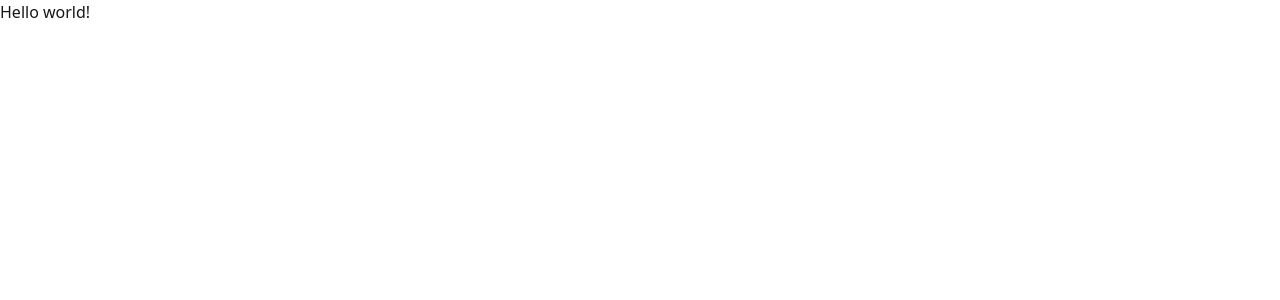
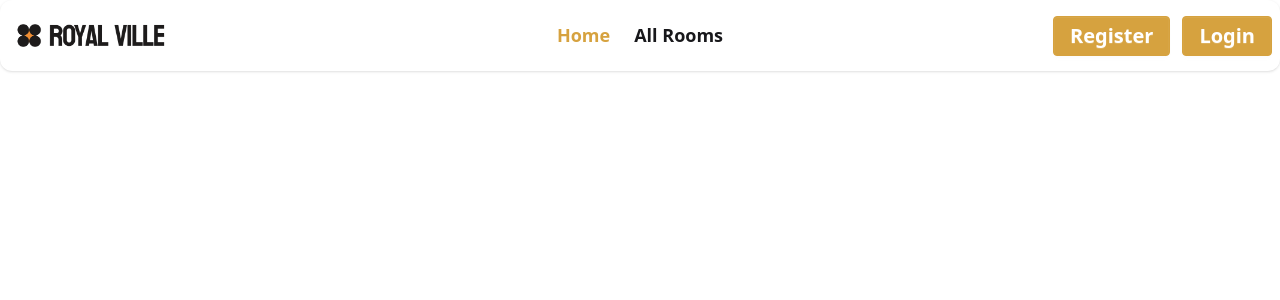
Before and after one commit to mariyamnavila/royal-ville-client, a React (Vite) app: page / in a window 1280 px wide. Shown: the top 300 px of the page. Built offline with nearby package versions, Linux system fonts and the light colour scheme.

Commit message:
added navbar

```diff
--- /dev/null
+++ b/src/Pages/Home/Home.jsx
@@ -0,0 +1,12 @@
+import Navbar from "./Navbar";
+
+
+const Home = () => {
+    return (
+        <div>
+            <Navbar></Navbar>
+        </div>
+    );
+};
+
+export default Home;
--- /dev/null
+++ b/src/Pages/Home/Navbar.jsx
@@ -0,0 +1,137 @@
+import { Link, NavLink } from "react-router-dom";
+import logo from '../../assets/royal-ville-logo.png';
+
+const Navbar = () => {
+
+    const links = <>
+        <li><NavLink to={'/'} className={'font-semibold text-[18px]'}>Home</NavLink></li>
+        <li><NavLink to={'/allRecipes'} className={'font-semibold text-[18px]'}>All Rooms</NavLink></li>
+        {/* {
+            user ? (
+                <>
+                    <li><NavLink to={'/addRecipes'} className={'font-semibold text-[18px]'}>Add Recipes</NavLink></li>
+                </>
+            ) : (
+                <>
+                </>
+            )
+        } */}
+    </>
+
+    const buttons = <>
+        <div>
+            {/* {
+                user ? (
+                    <div className="dropdown dropdown-end">
+                        <div tabIndex={0} role="button" className=""><img className='w-10 h-10 rounded-full mr-4' src={user.photoURL} alt={user.displayName} /></div>
+                        <ul tabIndex="-1" className="dropdown-content menu bg-base-100 rounded-box z-1 w-52 p-2 shadow-sm">
+                            <li className='text-center text-2xl font-semibold'>{user.displayName}</li>
+                            <li className='text-center'><button onClick={() => handleLogOut()} className="btn relative overflow-hidden group bg-[#c30a00] border border-[#c30a00] text-xl text-white
+                    ">
+                                <span className="absolute inset-0 bg-[#008000] transform scale-0 group-hover:scale-100 transition-transform duration-300 ease-out origin-center"></span>
+                                <span className="relative z-10">Log Out</span>
+                            </button></li>
+                        </ul>
+                    </div>
+                ) : ( */}
+            <div className="mt-4">
+                <Link to={'/register'}>
+                    <button className="btn relative overflow-hidden group bg-[#D6A23F] border border-[#D6A23F] text-xl text-white mr-3">
+                        <span className="
+                                    absolute inset-0 bg-[#1A1A1A] transform scale-y-0 transition-transform duration-300 ease-out origin-center rotate-120 group-hover:scale-y-300 "></span>
+                        <span className="relative z-10">Register</span>
+                    </button>
+                </Link>
+                <Link to={'/login'}>
+                    <button className="btn relative overflow-hidden group bg-[#D6A23F] border border-[#D6A23F] text-xl text-white">
+                        <span className="
+                                    absolute inset-0 bg-[#1A1A1A] transform scale-y-0 transition-transform duration-300 ease-out origin-center rotate-120 group-hover:scale-y-250"></span>
+                        <span className="relative z-10">Login</span>
+                    </button>
+                </Link>
+            </div>
+            {/* )
+            } */}
+        </div>
+    </>;
+
+    return (
+        <div className='max-w-7xl mx-auto' id='home'>
+            <div className="navbar bg-base-100 shadow-sm drawer-end rounded-xl">
+                <input id="my-drawer-2" type="checkbox" className="drawer-toggle" />
+                <div className="drawer-side z-30">
+                    <label htmlFor="my-drawer-2" aria-label="close sidebar" className="drawer-overlay"></label>
+                    <div className="menu bg-base-100 min-h-full w-80 p-4">
+                        {/* Sidebar content here */}
+                        {links}
+                        {buttons}
+                    </div>
+                </div>
+                <div className="navbar-start">
+                    <img className='w-[150px] ml-2' src={logo} alt="" />
+                </div>
+                <div className="navbar-center hidden lg:flex">
+                    <ul className="menu menu-horizontal px-1">
+                        {links}
+                    </ul>
+                </div>
+                <div className="navbar-end">
+                    {/* {
+                        user ? (
+                            <div className='lg:flex hidden'>
+                                <div className="dropdown dropdown-end">
+                                    <div tabIndex={0} role="button" className=""><img className='w-10 h-10 rounded-full mr-4' src={user.photoURL} alt={user.displayName} /></div>
+                                    <ul tabIndex="-1" className="dropdown-content menu bg-base-100 rounded-box z-1 w-52 p-2 shadow-sm">
+                                        <li className='text-center text-2xl font-semibold'>{user.displayName}</li>
+                                        <li className='text-center'><button onClick={() => handleLogOut()} className="btn relative overflow-hidden group bg-[#c30a00] border border-[#c30a00] text-xl text-white
+                    ">
+
+                                            <span className="absolute inset-0 bg-[#008000] transform scale-0 group-hover:scale-100 transition-transform duration-300 ease-out origin-center"></span>
+                                            <span className="relative z-10">Log Out</span>
+                                        </button></li>
+                                    </ul>
+                                </div>
+                            </div>
+                        ) : ( */}
+                    <div className='lg:block hidden '>
+                        <Link to={'/register'}>
+                            <button className="btn relative overflow-hidden group bg-[#D6A23F] border border-[#D6A23F] text-xl text-white mr-3">
+                                <span className="
+                                    absolute inset-0 bg-[#1A1A1A] transform scale-y-0 transition-transform duration-300 ease-out origin-center rotate-120 group-hover:scale-y-300 "></span>
+                                <span className="relative z-10">Register</span>
+                            </button>
+                        </Link>
+                        <Link to={'/login'}>
+                            <button className="btn relative overflow-hidden group bg-[#D6A23F] border border-[#D6A23F] text-xl text-white">
+                                <span className="
+                                    absolute inset-0 bg-[#1A1A1A] transform scale-y-0 transition-transform duration-300 ease-out origin-center rotate-120 group-hover:scale-y-250"></span>
+                                <span className="relative z-10">Login</span>
+                            </button>
+                        </Link>
+                    </div>
+                    {/* )
+                    } */}
+                    <div className="flex-none lg:hidden">
+                        <label htmlFor="my-drawer-2" aria-label="open sidebar" className="btn btn-square btn-ghost">
+                            <svg
+                                xmlns="http://www.w3.org/2000/svg"
+                                fill="none"
+                                viewBox="0 0 24 24"
+                                className="inline-block h-6 w-6 stroke-current"
+                            >
+                                <path
+                                    strokeLinecap="round"
+                                    strokeLinejoin="round"
+                                    strokeWidth="2"
+                                    d="M4 6h16M4 12h16M4 18h16"
+                                ></path>
+                            </svg>
+                        </label>
+                    </div>
+                </div>
+            </div>
+        </div>
+    );
+};
+
+export default Navbar;
--- a/src/index.css
+++ b/src/index.css
@@ -1,2 +1,6 @@
 @import "tailwindcss";
 @plugin "daisyui";
+
+.active {
+  color: #D6A23F;
+}
--- /dev/null
+++ b/src/layouts/RootLayout.jsx
@@ -0,0 +1,12 @@
+import { Outlet } from "react-router-dom";
+
+
+const RootLayout = () => {
+    return (
+        <div>
+            <Outlet></Outlet>
+        </div>
+    );
+};
+
+export default RootLayout;
--- a/src/router/router.jsx
+++ b/src/router/router.jsx
@@ -1,8 +1,16 @@
 import { createBrowserRouter } from "react-router-dom";
+import RootLayout from "../layouts/RootLayout";
+import Home from "../Pages/Home/Home";
 
 export const router = createBrowserRouter([
     {
         path: "/",
-        element: <div>Hello world!</div>,
+        Component: RootLayout,
+        children: [
+            {
+                index: true,
+                Component: Home,
+            },
+        ]
     },
 ]);
```
Also changed, not shown: src/assets/royal-ville-logo.png (added).
